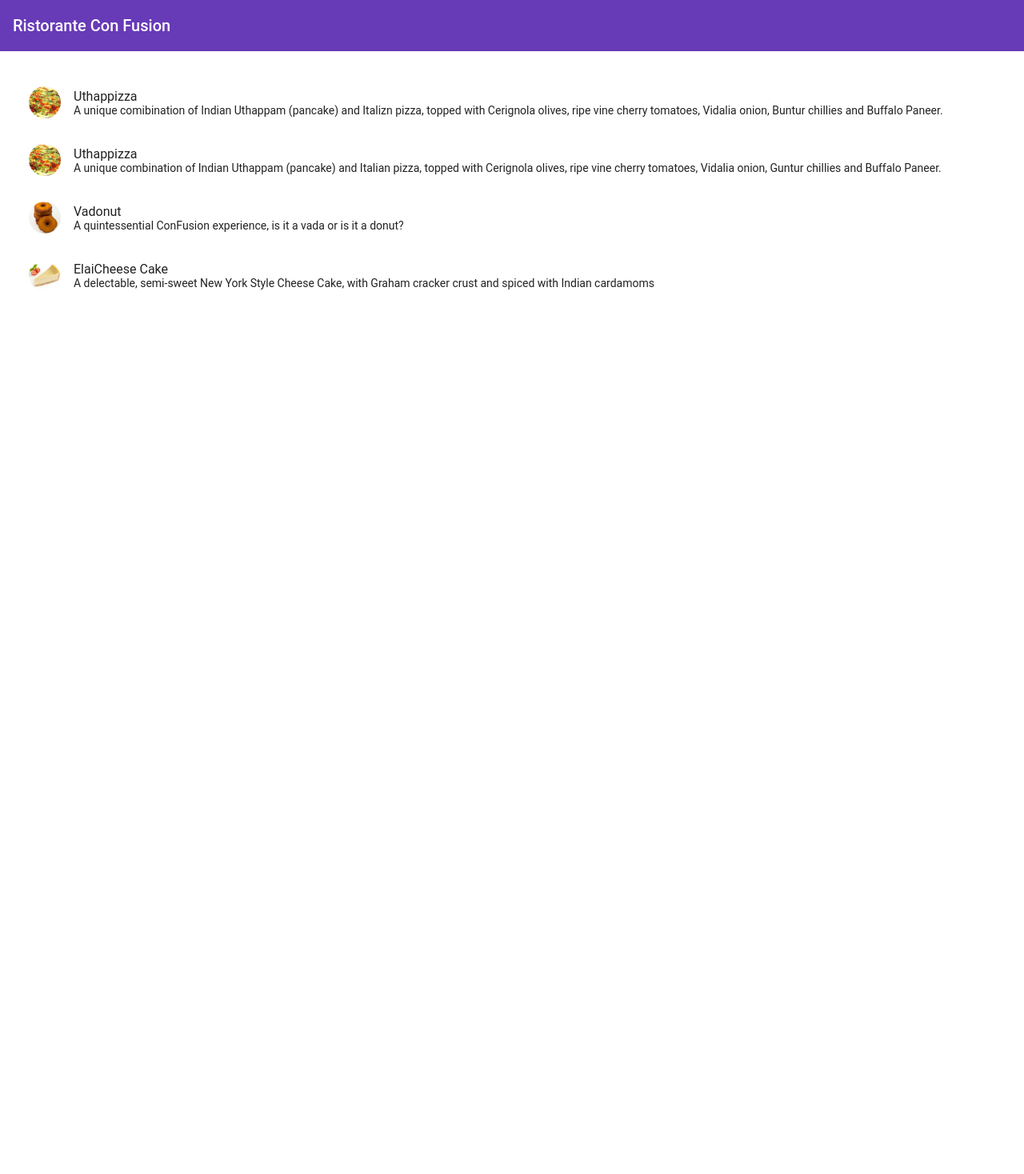
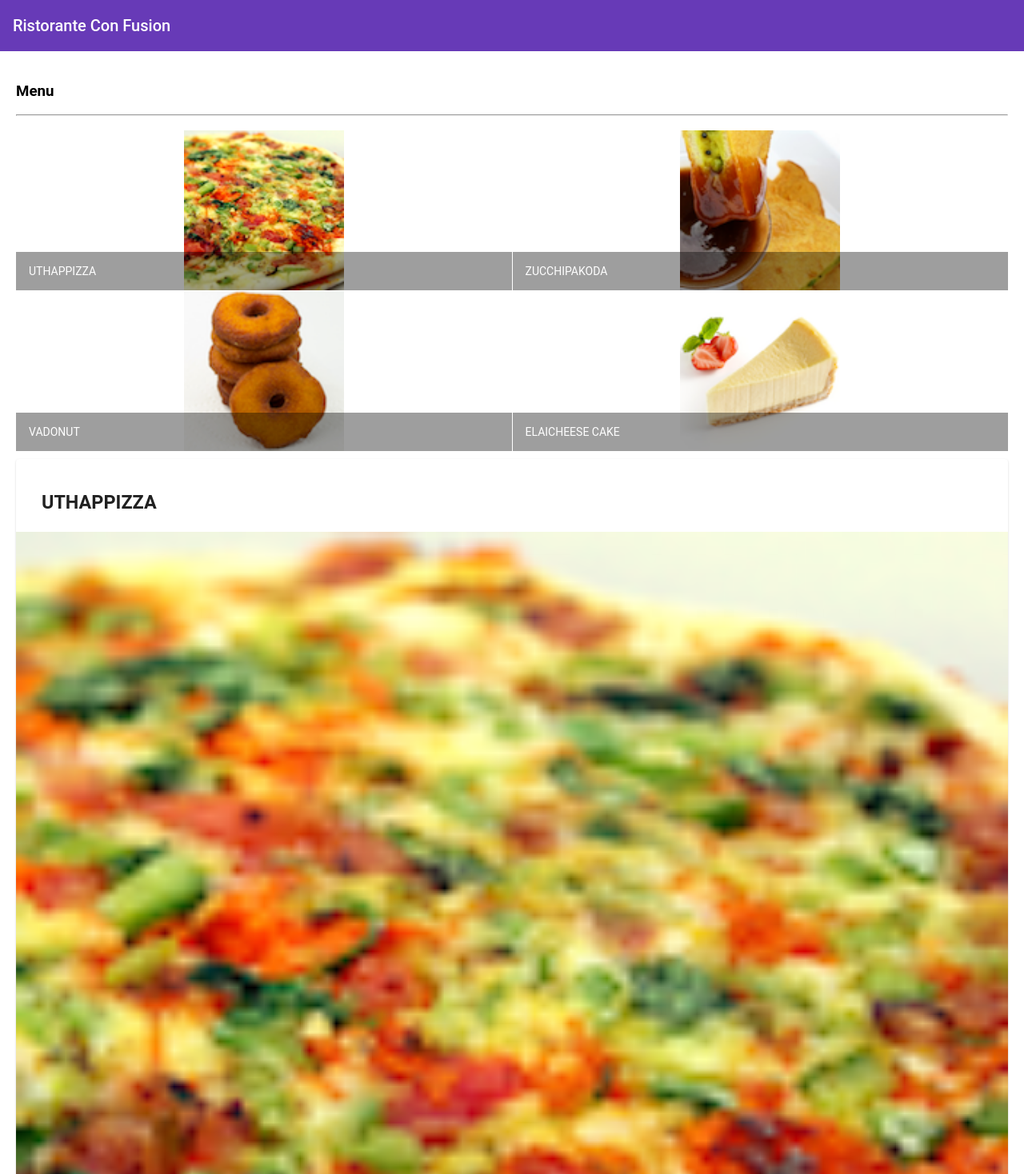
Before and after one commit to pramodacharya/angular_js, an Angular app in the folder conFusion/: page / in a window 1280 px wide. Shown: the top 1468 px of the page at 80% size. Before the commit the page ends 800 px from the top, so only its background shows below. Built offline with nearby package versions, Linux system fonts and the light colour scheme.

Commit message:
Angular Components 2

```diff
--- a/conFusion/src/app/menu/menu.component.html
+++ b/conFusion/src/app/menu/menu.component.html
@@ -1,13 +1,36 @@
 <div class="container"
      fxLayout="column"
      fxLayoutGap="10px">
-<mat-list fxFlex>
-    <mat-list-item *ngFor="let dish of dishes">
-        <img matListAvatar src={{dish.image}} alt={{dish.name}}>
-        <h1 matLine> {{dish.name}}</h1>
-        <p matLine>
-        <span> {{dish.description}} </span>
-      </p>
-    </mat-list-item>
-</mat-list>
+    <div fxFlex>
+        <h3>Menu</h3>
+        <hr>
+    </div>
+
+    <div fxFlex>
+        <mat-grid-list cols="2" rowHeight="200px">
+            <mat-grid-tile *ngFor="let dish of dishes">
+                <img height="200px" src={{dish.image}} alt={{dish.name}}>
+                <mat-grid-tile-footer>
+                    <h1 matLine> {{dish.name| uppercase}}</h1>
+                </mat-grid-tile-footer>
+            </mat-grid-tile>
+        </mat-grid-list>
+    </div>
+    <div fxFlex *ngIf="selectedDish">
+        <mat-card>
+            <mat-card-header>
+                <mat-card-title>
+                    <h3>{{selectedDish.name| uppercase}}</h3>
+                </mat-card-title>
+            </mat-card-header>
+            <img mat-card-image src={{selectedDish.image}} alt={{selectedDish.name}}>
+            <mat-card-content>
+                <p>{{selectedDish.description}}</p>
+            </mat-card-content>
+            <mat-card-actions>
+                <button mat-button>LIKE</button>
+                <button mat-button>SHARE</button>
+            </mat-card-actions>
+        </mat-card>
+    </div>
 </div>
--- a/conFusion/src/app/menu/menu.component.ts
+++ b/conFusion/src/app/menu/menu.component.ts
@@ -1,28 +1,7 @@
 import { Component, OnInit } from '@angular/core';
 import{Dish} from '../shared/dish';
 
-@Component({
-  selector: 'app-menu',
-  templateUrl: './menu.component.html',
-  styleUrls: ['./menu.component.scss']
-})
-export class MenuComponent implements OnInit {
-
-  constructor() { }
-
-  ngOnInit() {
-  }
-dishes: Dish[] = [
-    {
-      id: '0',
-     name: 'Uthappizza',
-     image: '/assets/images/uthappizza.png',
-     category:'mains',
-     featured: true,
-     label: 'Hot',
-     price: '4.99',
-     description: 'A unique comibination of Indian Uthappam (pancake) and Italizn pizza, topped with Cerignola olives, ripe vine cherry tomatoes, Vidalia onion, Buntur chillies and Buffalo Paneer.'
-    },
+ const DISHES: Dish[] = [
     {
       id: '0',
       name: 'Uthappizza',
@@ -33,6 +12,16 @@ dishes: Dish[] = [
       price: '4.99',
       // tslint:disable-next-line:max-line-length
       description: 'A unique combination of Indian Uthappam (pancake) and Italian pizza, topped with Cerignola olives, ripe vine cherry tomatoes, Vidalia onion, Guntur chillies and Buffalo Paneer.'
+    },
+    {
+      id: '1',
+      name: 'Zucchipakoda',
+      image: '/assets/images/zucchipakoda.png',
+      category: 'appetizer',
+      featured: false,
+      label: '',
+      price: '1.99',
+      description: 'Deep fried Zucchini coated with mildly spiced Chickpea flour batter accompanied with a sweet-tangy tamarind sauce'
     },
     {
       id: '2',
@@ -55,4 +44,18 @@ dishes: Dish[] = [
       description: 'A delectable, semi-sweet New York Style Cheese Cake, with Graham cracker crust and spiced with Indian cardamoms'
     }
   ];
+
+@Component({
+  selector: 'app-menu',
+  templateUrl: './menu.component.html',
+  styleUrls: ['./menu.component.scss']
+})
+export class MenuComponent implements OnInit {
+  dishes = DISHES;
+  selectedDish = this.dishes[0];
+  constructor() { }
+
+  ngOnInit() {
+  }
+
 }
```
Also changed, not shown: conFusion/src/app/app.module.ts (+7 -1 lines).
